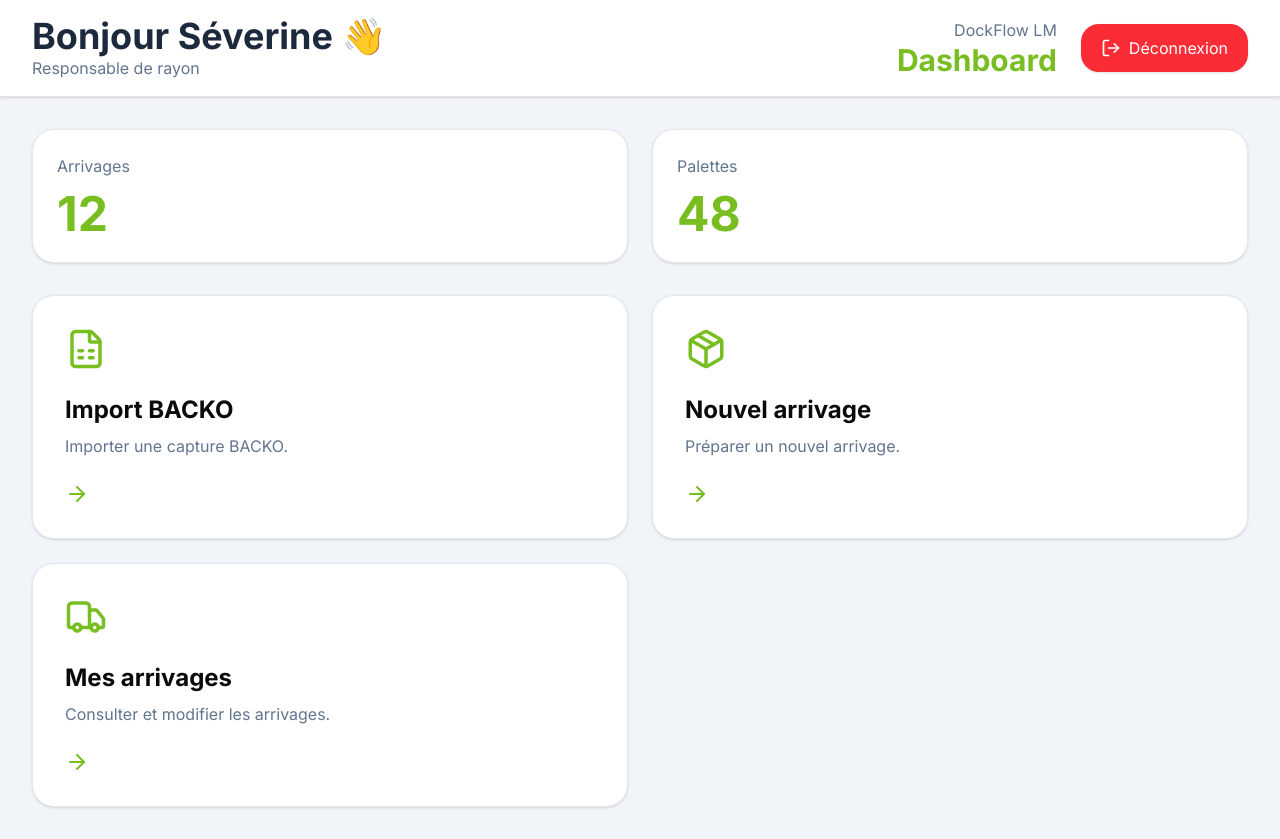
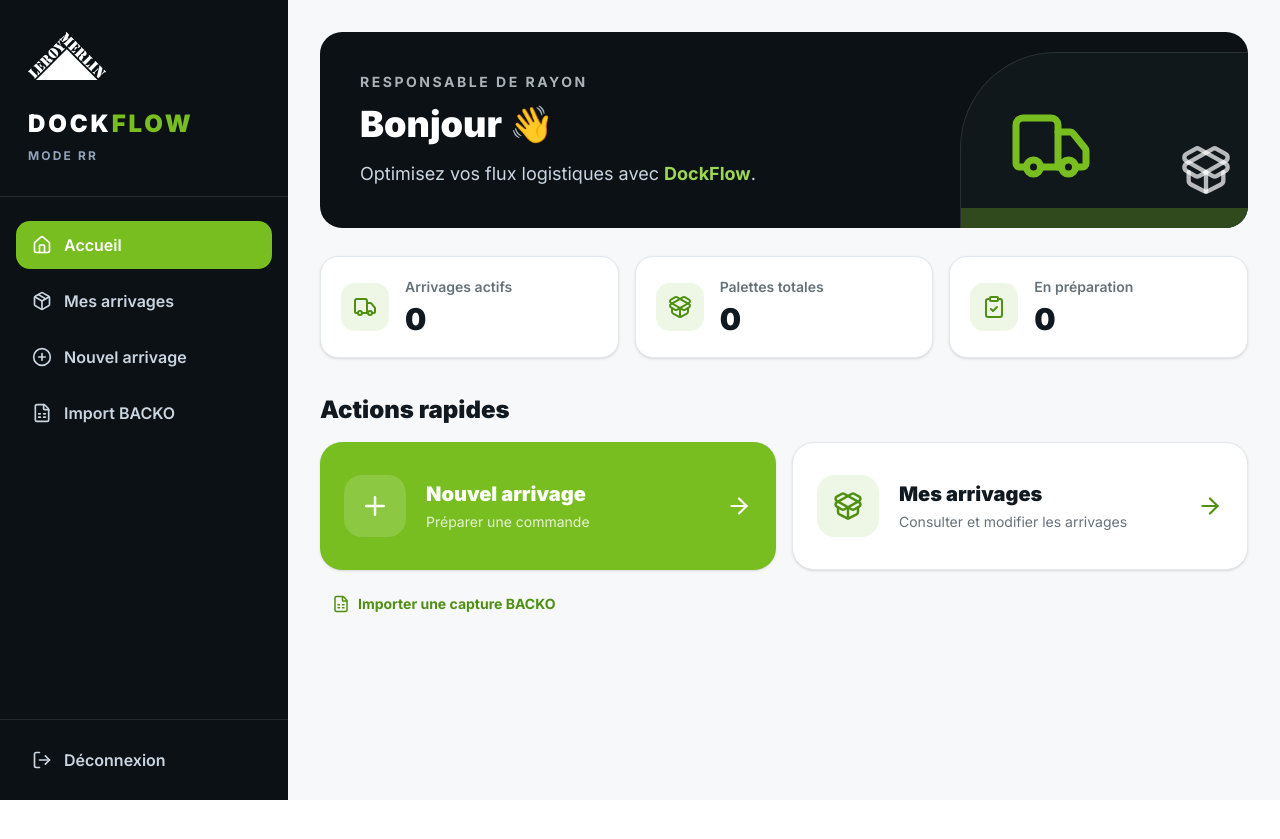
Before and after one commit to choups64/dockflow-lm, a Next.js app: page /dashboard in a window 1280 px wide. After the commit the page ends 800 px from the top, so only its background shows below. Built offline with nearby package versions, Linux system fonts and the light colour scheme; no server answers; the database is empty.

Commit message:
Revamp dashboard with live stats and quick actions

```diff
--- a/app/dashboard/page.tsx
+++ b/app/dashboard/page.tsx
@@ -1,177 +1,129 @@
 "use client";
 
 import Link from "next/link";
-import { useRouter } from "next/navigation";
+import { useEffect, useState } from "react";
 import {
+  ArrowRight,
+  ClipboardCheck,
   FileSpreadsheet,
-  Package,
+  PackageOpen,
+  Plus,
   Truck,
-  LogOut,
-  ArrowRight,
 } from "lucide-react";
+import RRSidebar from "@/components/dashboard/RRSidebar";
+import { supabase } from "@/lib/supabase";
+
+type Arrivage = { statut: string | null };
+type LigneArrivage = { nombre_palettes: number | string | null };
+
+const STATUTS_ACTIFS = ["EN_PREPARATION", "PREPARATION", "PRET_A_RECEVOIR"];
+const STATUTS_PREPARATION = ["EN_PREPARATION", "PREPARATION"];
 
 export default function DashboardRR() {
-  const router = useRouter();
+  const [prenom, setPrenom] = useState<string | null>(null);
+  const [arrivagesActifs, setArrivagesActifs] = useState(0);
+  const [palettesTotales, setPalettesTotales] = useState(0);
+  const [enPreparation, setEnPreparation] = useState(0);
 
-  const deconnexion = () => {
-    localStorage.removeItem("user");
-    router.push("/");
-  };
+  useEffect(() => {
+    async function chargerIdentite() {
+      const utilisateur = localStorage.getItem("user");
+      if (!utilisateur) return;
+
+      try {
+        setPrenom(JSON.parse(utilisateur).prenom ?? null);
+      } catch {
+        setPrenom(null);
+      }
+    }
+
+    async function chargerStatistiques() {
+      const [{ data: arrivages, error: erreurArrivages }, { data: lignes, error: erreurLignes }] = await Promise.all([
+        supabase.from("arrivages").select("statut"),
+        supabase.from("arrivage_lignes").select("nombre_palettes"),
+      ]);
+
+      if (erreurArrivages || erreurLignes) {
+        console.error("Impossible de charger les statistiques du dashboard", erreurArrivages ?? erreurLignes);
+        return;
+      }
+
+      const arrivagesData = (arrivages ?? []) as Arrivage[];
+      const lignesData = (lignes ?? []) as LigneArrivage[];
+      setArrivagesActifs(arrivagesData.filter((arrivage) => STATUTS_ACTIFS.includes(arrivage.statut ?? "")).length);
+      setEnPreparation(arrivagesData.filter((arrivage) => STATUTS_PREPARATION.includes(arrivage.statut ?? "")).length);
+      setPalettesTotales(lignesData.reduce((total, ligne) => total + (Number(ligne.nombre_palettes) || 0), 0));
+    }
+
+    void chargerIdentite();
+    void chargerStatistiques();
+  }, []);
+
+  const nomAffiche = prenom ? `Bonjour ${prenom}` : "Bonjour";
 
   return (
-    <main className="min-h-screen bg-slate-100">
+    <main className="min-h-screen bg-[#F6F8FA] text-[#101820] lg:flex">
+      <RRSidebar />
 
-      {/* HEADER */}
+      <div className="min-w-0 flex-1">
+        <header className="border-b border-[#E3E8EC] bg-white px-5 py-4 lg:hidden">
+          <p className="text-lg font-black tracking-[0.12em]">DOCK<span className="text-[#78BE20]">FLOW</span></p>
+          <p className="text-xs font-bold tracking-[0.16em] text-[#66727A]">MODE RR</p>
+        </header>
 
-      <header className="bg-white border-b shadow-sm">
+        <div className="mx-auto max-w-7xl p-5 sm:p-8">
+          <section className="relative overflow-hidden rounded-3xl bg-[#0B1115] px-6 py-8 text-white sm:px-10 sm:py-10">
+            <div className="relative z-10 max-w-xl">
+              <p className="text-sm font-bold uppercase tracking-[0.18em] text-[#AAB2B7]">Responsable de rayon</p>
+              <h1 className="mt-3 text-3xl font-black sm:text-4xl">
+                {nomAffiche} <span aria-hidden="true">👋</span>
+              </h1>
+              <p className="mt-4 text-base text-slate-300 sm:text-lg">Optimisez vos flux logistiques avec <span className="font-bold text-[#9bd754]">DockFlow</span>.</p>
+            </div>
+            <div className="absolute -right-8 bottom-0 hidden h-44 w-80 rounded-tl-[6rem] border-l border-t border-white/10 bg-[#11181C] lg:block">
+              <Truck className="absolute bottom-10 left-12 text-[#78BE20]" size={84} aria-hidden="true" />
+              <PackageOpen className="absolute bottom-8 right-12 text-white/70" size={52} aria-hidden="true" />
+              <div className="absolute bottom-0 left-0 right-0 h-5 bg-[#78BE20]/30" />
+            </div>
+          </section>
 
-        <div className="max-w-7xl mx-auto px-8 h-24 flex items-center justify-between">
+          <section className="mt-7 grid gap-4 sm:grid-cols-3">
+            <StatCard icon={<Truck size={24} />} label="Arrivages actifs" value={arrivagesActifs} />
+            <StatCard icon={<PackageOpen size={24} />} label="Palettes totales" value={palettesTotales} />
+            <StatCard icon={<ClipboardCheck size={24} />} label="En préparation" value={enPreparation} />
+          </section>
 
-          <div>
-
-            <h1 className="text-4xl font-bold text-slate-800">
-              Bonjour Séverine 👋
-            </h1>
-
-            <p className="text-slate-500">
-              Responsable de rayon
-            </p>
-
-          </div>
-
-          <div className="flex items-center gap-6">
-
-            <div className="text-right">
-
-              <p className="text-slate-500">
-                DockFlow LM
-              </p>
-
-              <p className="text-3xl font-bold text-[#78BE20]">
-                Dashboard
-              </p>
-
+          <section className="mt-9">
+            <h2 className="text-2xl font-black">Actions rapides</h2>
+            <div className="mt-4 grid gap-4 md:grid-cols-2">
+              <Link href="/dashboard/nouvel-arrivage" className="flex min-h-32 items-center gap-5 rounded-3xl bg-[#78BE20] p-6 text-white shadow-sm transition hover:bg-[#4F8F12] focus-visible:outline-none focus-visible:ring-4 focus-visible:ring-[#78BE20]/40">
+                <span className="rounded-2xl bg-white/15 p-4"><Plus size={30} aria-hidden="true" /></span>
+                <span className="flex-1"><span className="block text-xl font-black">Nouvel arrivage</span><span className="mt-1 block text-sm text-white/80">Préparer une commande</span></span>
+                <ArrowRight size={26} aria-hidden="true" />
+              </Link>
+              <Link href="/dashboard/arrivages" className="flex min-h-32 items-center gap-5 rounded-3xl border border-[#E3E8EC] bg-white p-6 shadow-sm transition hover:border-[#78BE20] focus-visible:outline-none focus-visible:ring-4 focus-visible:ring-[#78BE20]/30">
+                <span className="rounded-2xl bg-[#EEF7E5] p-4 text-[#4F8F12]"><PackageOpen size={30} aria-hidden="true" /></span>
+                <span className="flex-1"><span className="block text-xl font-black">Mes arrivages</span><span className="mt-1 block text-sm text-[#66727A]">Consulter et modifier les arrivages</span></span>
+                <ArrowRight size={26} className="text-[#4F8F12]" aria-hidden="true" />
+              </Link>
             </div>
-
-            <button
-              onClick={deconnexion}
-              className="flex items-center gap-2 bg-red-500 hover:bg-red-600 text-white px-5 py-3 rounded-2xl transition shadow"
-            >
-              <LogOut size={20} />
-              Déconnexion
-            </button>
-
-          </div>
-
+            <Link href="/import" className="mt-4 inline-flex items-center gap-2 rounded-xl px-3 py-2 text-sm font-bold text-[#4F8F12] hover:bg-[#EEF7E5] focus-visible:outline-none focus-visible:ring-2 focus-visible:ring-[#78BE20]">
+              <FileSpreadsheet size={18} aria-hidden="true" /> Importer une capture BACKO
+            </Link>
+          </section>
         </div>
-
-      </header>
-
-      {/* CONTENU */}
-
-      <div className="max-w-7xl mx-auto p-8">
-
-        {/* STATISTIQUES */}
-
-        <div className="grid grid-cols-2 gap-6 mb-8">
-
-          <div className="bg-white rounded-3xl shadow-sm border border-slate-200 p-6">
-
-            <p className="text-slate-500">
-              Arrivages
-            </p>
-
-            <h2 className="text-5xl font-bold text-[#78BE20] mt-3">
-              12
-            </h2>
-
-          </div>
-
-          <div className="bg-white rounded-3xl shadow-sm border border-slate-200 p-6">
-
-            <p className="text-slate-500">
-              Palettes
-            </p>
-
-            <h2 className="text-5xl font-bold text-[#78BE20] mt-3">
-              48
-            </h2>
-
-          </div>
-
-        </div>
-
-        {/* ACCÈS RAPIDES */}
-
-        <div className="grid grid-cols-2 gap-6">
-
-          <Link
-            href="/import"
-            className="bg-white rounded-3xl p-8 shadow-sm border border-slate-200 hover:border-[#78BE20] hover:shadow-lg transition"
-          >
-            <FileSpreadsheet
-              size={42}
-              className="text-[#78BE20]"
-            />
-
-            <h2 className="text-2xl font-bold mt-6">
-              Import BACKO
-            </h2>
-
-            <p className="text-slate-500 mt-2">
-              Importer une capture BACKO.
-            </p>
-
-            <ArrowRight className="mt-6 text-[#78BE20]" />
-
-          </Link>
-
-          <Link
-            href="/dashboard/nouvel-arrivage"
-            className="bg-white rounded-3xl p-8 shadow-sm border border-slate-200 hover:border-[#78BE20] hover:shadow-lg transition"
-          >
-            <Package
-              size={42}
-              className="text-[#78BE20]"
-            />
-
-            <h2 className="text-2xl font-bold mt-6">
-              Nouvel arrivage
-            </h2>
-
-            <p className="text-slate-500 mt-2">
-              Préparer un nouvel arrivage.
-            </p>
-
-            <ArrowRight className="mt-6 text-[#78BE20]" />
-
-          </Link>
-
-          <Link
-            href="/dashboard/arrivages"
-            className="bg-white rounded-3xl p-8 shadow-sm border border-slate-200 hover:border-[#78BE20] hover:shadow-lg transition"
-          >
-            <Truck
-              size={42}
-              className="text-[#78BE20]"
-            />
-
-            <h2 className="text-2xl font-bold mt-6">
-              Mes arrivages
-            </h2>
-
-            <p className="text-slate-500 mt-2">
-              Consulter et modifier les arrivages.
-            </p>
-
-            <ArrowRight className="mt-6 text-[#78BE20]" />
-
-          </Link>
-
-        </div>
-
       </div>
-
     </main>
   );
 }
+
+function StatCard({ icon, label, value }: { icon: React.ReactNode; label: string; value: number }) {
+  return (
+    <div className="rounded-2xl border border-[#E3E8EC] bg-white p-5 shadow-sm">
+      <div className="flex items-center gap-4">
+        <span className="rounded-xl bg-[#EEF7E5] p-3 text-[#4F8F12]">{icon}</span>
+        <div><p className="text-sm font-semibold text-[#66727A]">{label}</p><p className="mt-1 text-3xl font-black">{value}</p></div>
+      </div>
+    </div>
+  );
+}
--- /dev/null
+++ b/components/dashboard/RRSidebar.tsx
@@ -0,0 +1,76 @@
+"use client";
+
+import Image from "next/image";
+import Link from "next/link";
+import { usePathname, useRouter } from "next/navigation";
+import {
+  FileSpreadsheet,
+  House,
+  LogOut,
+  Package,
+  PlusCircle,
+} from "lucide-react";
+
+const liens = [
+  { href: "/dashboard", label: "Accueil", icon: House },
+  { href: "/dashboard/arrivages", label: "Mes arrivages", icon: Package },
+  { href: "/dashboard/nouvel-arrivage", label: "Nouvel arrivage", icon: PlusCircle },
+  { href: "/import", label: "Import BACKO", icon: FileSpreadsheet },
+];
+
+export default function RRSidebar() {
+  const pathname = usePathname();
+  const router = useRouter();
+
+  function deconnexion() {
+    localStorage.removeItem("user");
+    router.push("/");
+  }
+
+  return (
+    <aside className="hidden h-screen w-72 shrink-0 flex-col bg-[#0B1115] text-white lg:sticky lg:top-0 lg:flex">
+      <div className="border-b border-white/10 px-7 py-8">
+        <Image
+          src="/leroy-merlin-logo.svg"
+          alt="Leroy Merlin"
+          width={110}
+          height={70}
+          className="h-12 w-auto object-contain brightness-0 invert"
+        />
+        <p className="mt-7 text-2xl font-black tracking-[0.12em]">
+          DOCK<span className="text-[#78BE20]">FLOW</span>
+        </p>
+        <p className="mt-2 text-xs font-bold tracking-[0.18em] text-slate-400">MODE RR</p>
+      </div>
+
+      <nav className="flex-1 space-y-2 px-4 py-6" aria-label="Navigation responsable de rayon">
+        {liens.map(({ href, label, icon: Icon }) => {
+          const actif = pathname === href;
+
+          return (
+            <Link
+              key={href}
+              href={href}
+              className={`flex items-center gap-3 rounded-xl px-4 py-3 font-semibold transition focus-visible:outline-none focus-visible:ring-2 focus-visible:ring-[#78BE20] ${
+                actif ? "bg-[#78BE20] text-white" : "text-slate-300 hover:bg-white/10 hover:text-white"
+              }`}
+            >
+              <Icon size={20} aria-hidden="true" />
+              {label}
+            </Link>
+          );
+        })}
+      </nav>
+
+      <div className="border-t border-white/10 p-4">
+        <button
+          onClick={deconnexion}
+          className="flex w-full items-center gap-3 rounded-xl px-4 py-3 font-semibold text-slate-300 transition hover:bg-white/10 hover:text-white focus-visible:outline-none focus-visible:ring-2 focus-visible:ring-[#78BE20]"
+        >
+          <LogOut size={20} aria-hidden="true" />
+          Déconnexion
+        </button>
+      </div>
+    </aside>
+  );
+}
```
